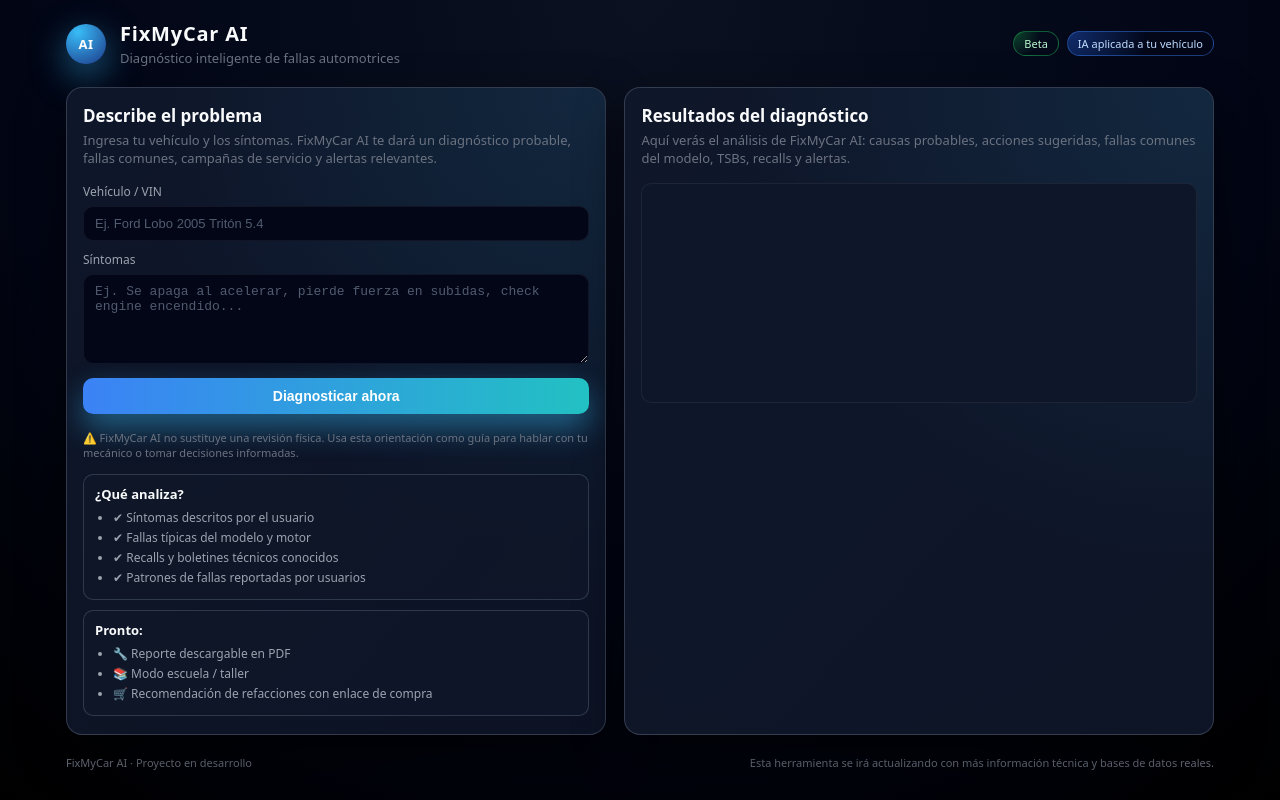
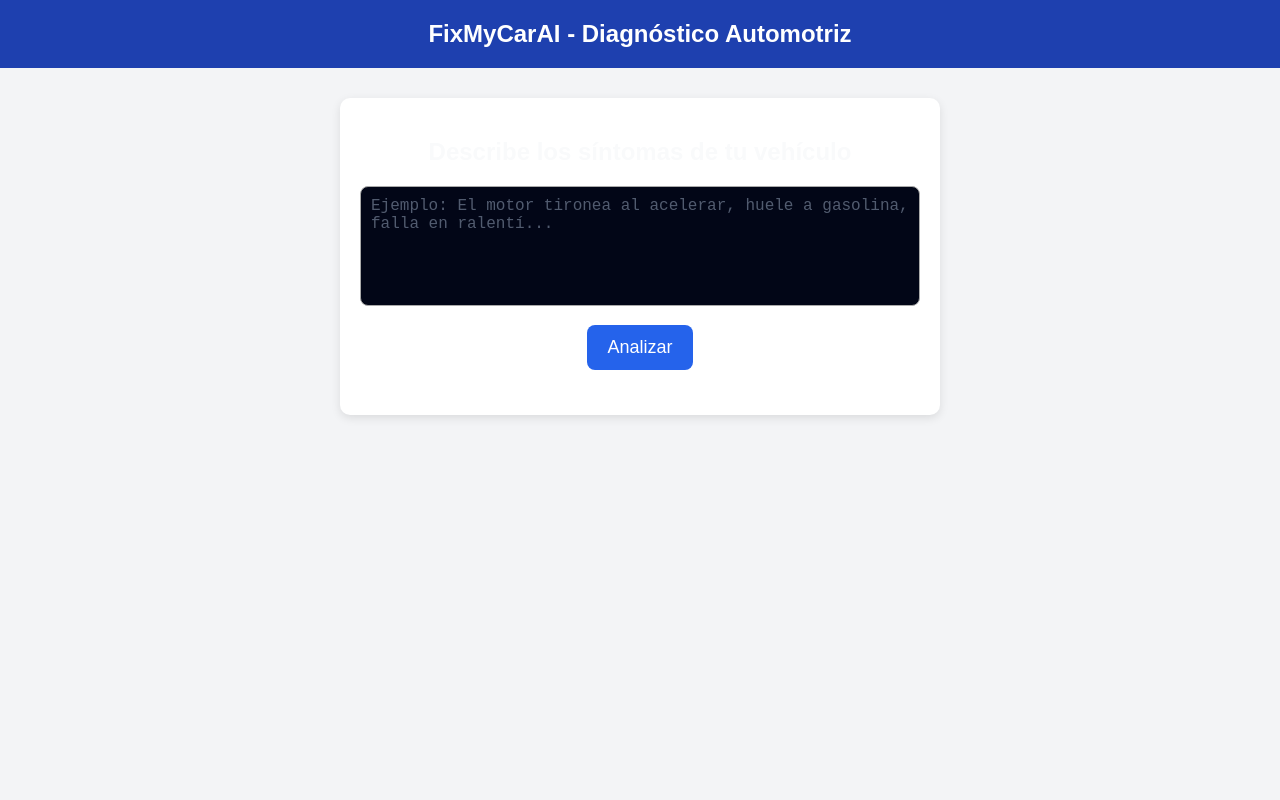
Before and after one commit to diegonavarroalcantar-gif/fixmycarAI, a plain HTML site: page index.html in a window 1280 px wide. Drawn offline with Linux system fonts and the light colour scheme.

Commit message:
Update index.html

```diff
--- a/index.html
+++ b/index.html
@@ -1,98 +1,98 @@
 <!DOCTYPE html>
 <html lang="es">
 <head>
-  <meta charset="UTF-8" />
-  <meta name="viewport" content="width=device-width, initial-scale=1.0" />
-  <title>FixMyCar AI — Diagnóstico inteligente</title>
-  <link rel="stylesheet" href="style.css" />
+    <meta charset="UTF-8">
+    <meta name="viewport" content="width=device-width, initial-scale=1.0">
+    <title>FixMyCarAI - Diagnóstico Automotriz</title>
+
+    <!-- Tu hoja de estilos -->
+    <link rel="stylesheet" href="style.css">
+
+    <style>
+        body {
+            font-family: Arial, sans-serif;
+            background: #f3f4f6;
+            margin: 0;
+            padding: 0;
+            text-align: center;
+        }
+
+        header {
+            background: #1e40af;
+            color: white;
+            padding: 20px 10px;
+            font-size: 24px;
+            font-weight: bold;
+        }
+
+        #container {
+            max-width: 600px;
+            margin: 30px auto;
+            background: white;
+            padding: 20px;
+            border-radius: 10px;
+            box-shadow: 0px 3px 10px rgba(0,0,0,0.1);
+        }
+
+        textarea {
+            width: 100%;
+            height: 120px;
+            padding: 10px;
+            border-radius: 8px;
+            border: 1px solid #aaa;
+            font-size: 16px;
+            resize: none;
+        }
+
+        button {
+            margin-top: 15px;
+            background: #2563eb;
+            color: white;
+            border: none;
+            padding: 12px 20px;
+            font-size: 18px;
+            border-radius: 8px;
+            cursor: pointer;
+        }
+
+        button:hover {
+            background: #1d4ed8;
+        }
+
+        #result {
+            margin-top: 25px;
+            text-align: left;
+        }
+
+        #result h2, #result h3 {
+            color: #1e3a8a;
+        }
+
+        a {
+            color: #2563eb;
+            font-weight: bold;
+        }
+    </style>
 </head>
+
 <body>
-  <div class="app-shell">
-    <!-- HEADER -->
-    <header class="header">
-      <div class="brand">
-        <div class="logo-circle">AI</div>
-        <div>
-          <h1>FixMyCar AI</h1>
-          <p>Diagnóstico inteligente de fallas automotrices</p>
-        </div>
-      </div>
-      <div class="header-tagline">
-        <span class="pill pill-green">Beta</span>
-        <span class="pill pill-blue">IA aplicada a tu vehículo</span>
-      </div>
-    </header>
 
-    <!-- MAIN LAYOUT -->
-    <main class="layout">
-      <!-- PANEL IZQUIERDO: FORMULARIO -->
-      <section class="panel panel-form">
-        <h2>Describe el problema</h2>
-        <p class="panel-sub">
-          Ingresa tu vehículo y los síntomas. FixMyCar AI te dará un diagnóstico probable,
-          fallas comunes, campañas de servicio y alertas relevantes.
-        </p>
+    <header>FixMyCarAI - Diagnóstico Automotriz</header>
 
-        <form id="diagnose-form" class="form">
-          <label class="field">
-            <span class="field-label">Vehículo / VIN</span>
-            <input id="vin" type="text" placeholder="Ej. Ford Lobo 2005 Tritón 5.4" />
-          </label>
+    <div id="container">
 
-          <label class="field">
-            <span class="field-label">Síntomas</span>
-            <textarea id="symptoms" placeholder="Ej. Se apaga al acelerar, pierde fuerza en subidas, check engine encendido..."></textarea>
-          </label>
+        <h2>Describe los síntomas de tu vehículo</h2>
 
-          <button type="submit" class="btn-primary">
-            Diagnosticar ahora
-          </button>
+        <textarea id="symptoms" placeholder="Ejemplo: El motor tironea al acelerar, huele a gasolina, falla en ralentí..."></textarea>
 
-          <p class="disclaimer">
-            ⚠️ FixMyCar AI no sustituye una revisión física. Usa esta orientación como guía
-            para hablar con tu mecánico o tomar decisiones informadas.
-          </p>
-        </form>
+        <button id="analyzeBtn">Analizar</button>
 
-        <div class="info-cards">
-          <div class="info-card">
-            <h3>¿Qué analiza?</h3>
-            <ul>
-              <li>✔ Síntomas descritos por el usuario</li>
-              <li>✔ Fallas típicas del modelo y motor</li>
-              <li>✔ Recalls y boletines técnicos conocidos</li>
-              <li>✔ Patrones de fallas reportadas por usuarios</li>
-            </ul>
-          </div>
-          <div class="info-card">
-            <h3>Pronto:</h3>
-            <ul>
-              <li>🔧 Reporte descargable en PDF</li>
-              <li>📚 Modo escuela / taller</li>
-              <li>🛒 Recomendación de refacciones con enlace de compra</li>
-            </ul>
-          </div>
-        </div>
-      </section>
+        <div id="result"></div>
 
-      <!-- PANEL DERECHO: CHAT / RESULTADOS -->
-      <section class="panel panel-chat">
-        <h2>Resultados del diagnóstico</h2>
-        <p class="panel-sub">
-          Aquí verás el análisis de FixMyCar AI: causas probables, acciones sugeridas,
-          fallas comunes del modelo, TSBs, recalls y alertas.
-        </p>
+    </div>
 
-        <div id="chat" class="chat"></div>
-      </section>
-    </main>
+    <!-- Tu script -->
+    <script src="app.js"></script>
 
-    <footer class="footer">
-      <span>FixMyCar AI · Proyecto en desarrollo</span>
-      <span class="footer-note">Esta herramienta se irá actualizando con más información técnica y bases de datos reales.</span>
-    </footer>
-  </div>
-
-  <script src="app.js"></script>
 </body>
 </html>
```
